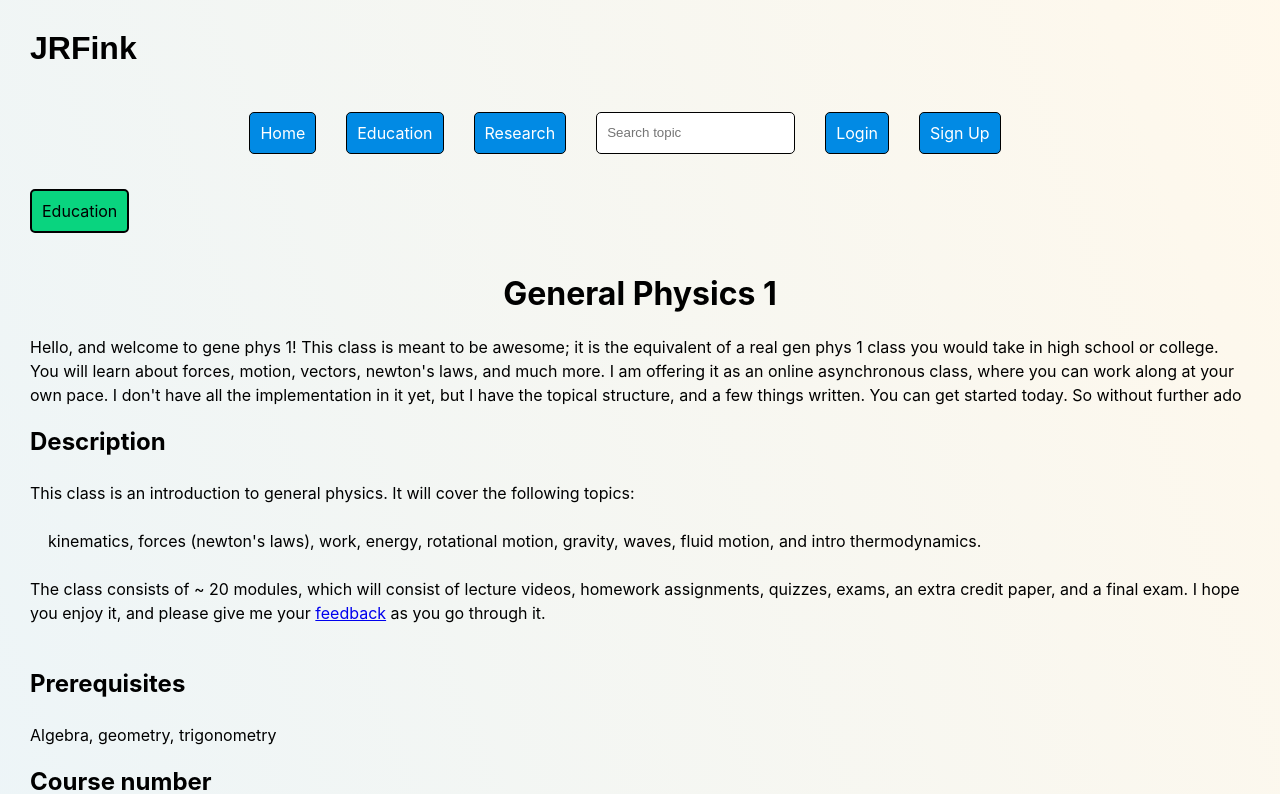
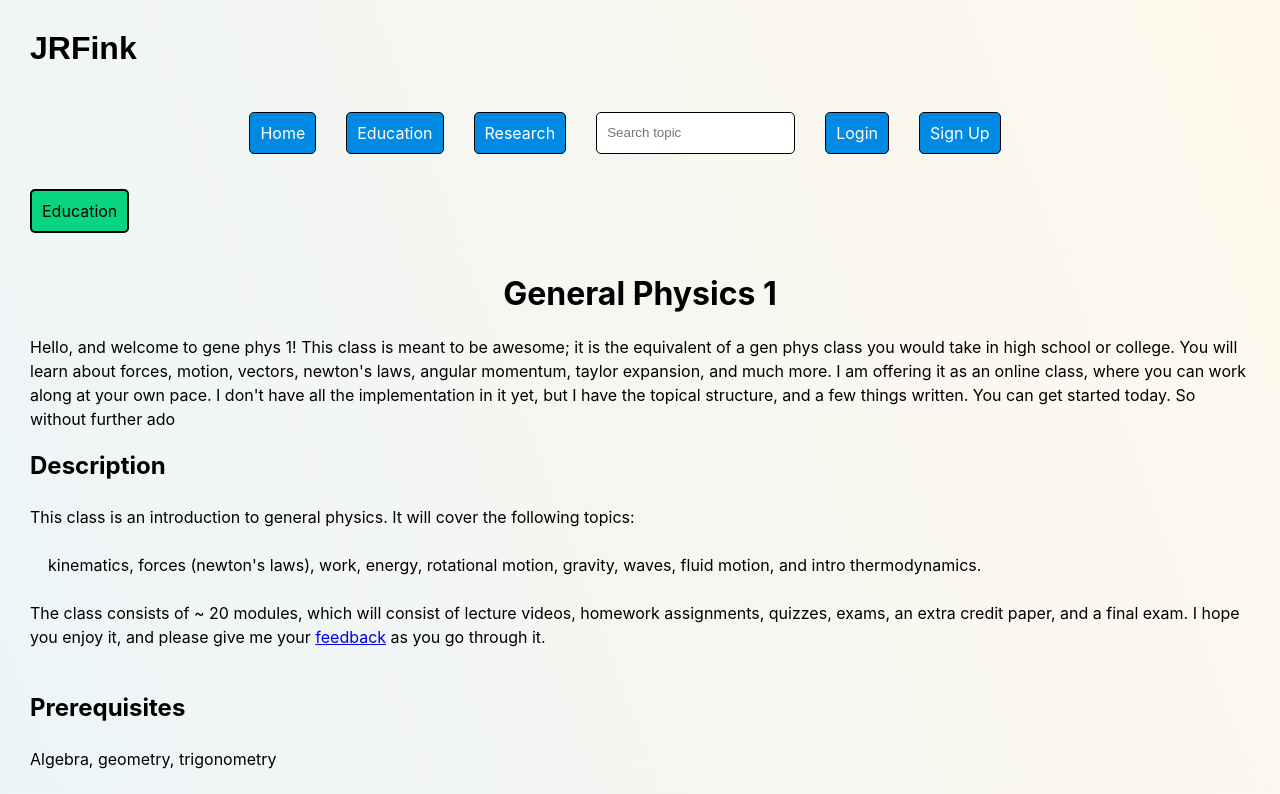
Before and after one commit to JRFink/jrfphyspagesnew, a Next.js app: page /education/gp1 in a window 1280 px wide. Shown: the top 794 px of the page. Built offline with nearby package versions, Linux system fonts and the light colour scheme.

Commit message:
Update index.tsx

```diff
--- a/pages/education/gp1/index.tsx
+++ b/pages/education/gp1/index.tsx
@@ -13,8 +13,8 @@ const Gp1 = () => {
 
             <p>
                 Hello, and welcome to gene phys 1! This class is meant to be awesome;
-                it is the equivalent of a real gen phys 1 class you would take in high school or college. You will learn about
-                forces, motion, vectors, newton&#39;s laws, and much more. I am offering it as an online asynchronous class,
+                it is the equivalent of a gen phys class you would take in high school or college. You will learn about
+                forces, motion, vectors, newton&#39;s laws, angular momentum, taylor expansion, and much more. I am offering it as an online class,
                 where you can work along at your own pace. I don&#39;t have all the implementation in it yet, but I have the topical structure,
                 and a few things written. You can get started today. So without further ado
             </p>
```
